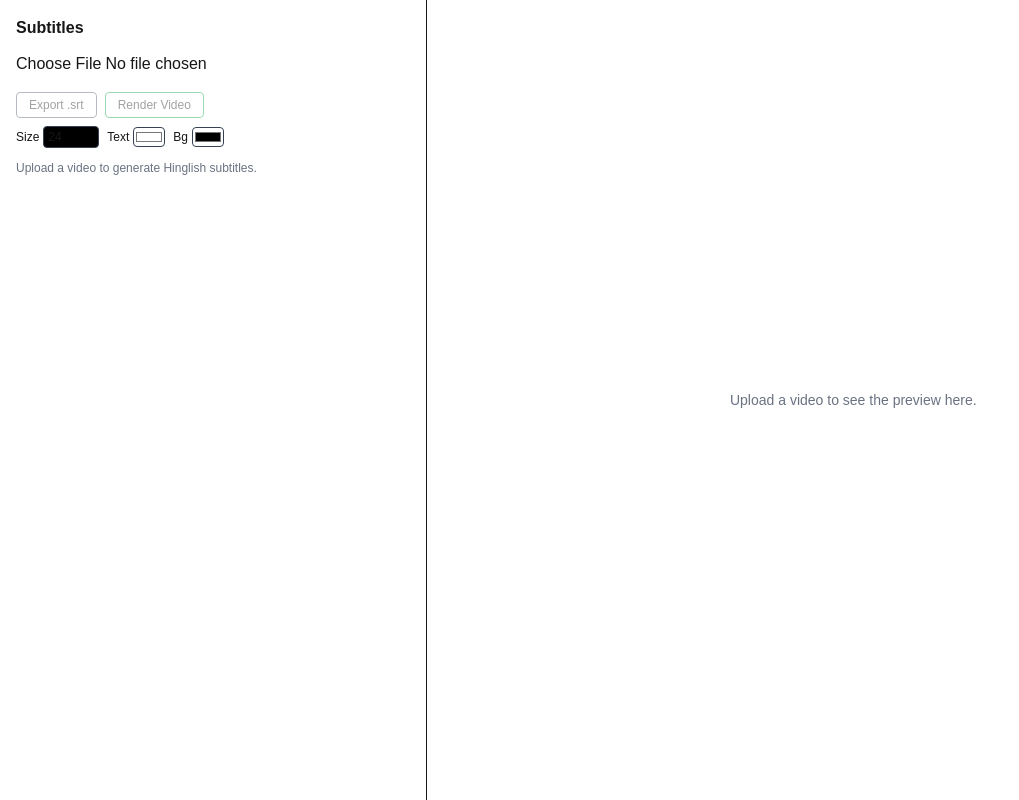
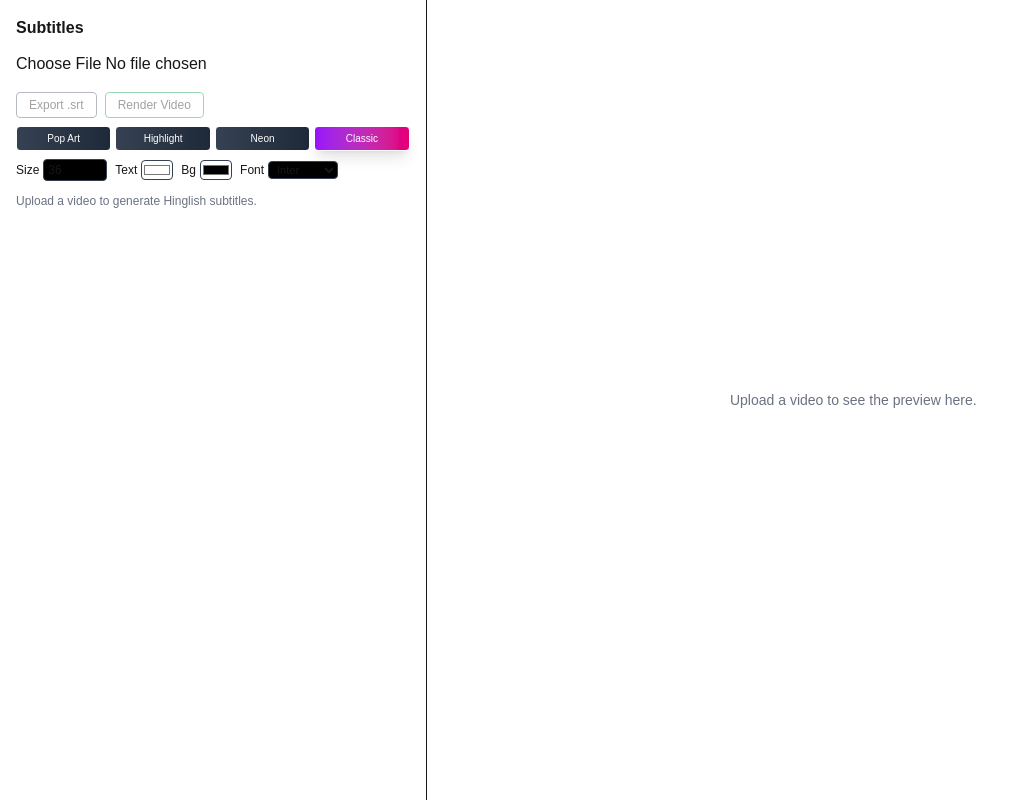
Before and after one commit to Sanketdinkarmore/CaptionCraft, a Next.js app in the folder frontend/: page / in a window 1280 px wide. Shown: the whole page, without its empty margins (0-1019 px from the left). Built offline with nearby package versions, Linux system fonts and the light colour scheme.

Commit message:
designed some prestyles and burned into video download feature

```diff
--- a/frontend/app/page.tsx
+++ b/frontend/app/page.tsx
@@ -8,8 +8,6 @@ import {
   type Segment,
   type StyledSpan,
 } from "@/lib/apiClient";
-
-
 
 // Make a Segment with content from plain text
 function makeSegmentFromText(
@@ -30,30 +28,18 @@ function segmentToText(seg: Segment): string {
   return seg.content.map((sp) => sp.text).join("");
 }
 
-// FIXED: Split content into word-level spans for styling
+// Ensure word-level spans exist for styling
 function ensureWordSpans(seg: Segment): StyledSpan[] {
   const text = segmentToText(seg);
   const words = text.split(" ");
 
   return words.map((word, i) => {
     const suffix = i < words.length - 1 ? " " : "";
-    // Find if this word already has styling (preserve existing styles)
-    const existingSpan = seg.content.find(span =>
-      span.text.trim() === word.trim()
-    );
-
-    if (existingSpan && (existingSpan as any).color) {
-      return {
-        ...existingSpan,
-        text: word + suffix
-      } as StyledSpan;
-    }
-
     return { text: word + suffix } as StyledSpan;
   });
 }
 
-// Split one long segment (rich) into multiple sentence-level segments
+// Split one long segment into sentence-level segments
 function splitSegmentBySentences(seg: Segment): Segment[] {
   const fullText = segmentToText(seg);
   const totalDuration = seg.end - seg.start || 0.001;
@@ -131,21 +117,56 @@ export default function HomePage() {
   const [error, setError] = useState<string | null>(null);
   const [videoUrl, setVideoUrl] = useState<string | null>(null);
   const [currentTime, setCurrentTime] = useState(0);
-  const [subtitleStyle, setSubtitleStyle] = useState<{
+
+  // GLOBAL subtitle style (affects ALL subtitles)
+  const [globalStyle, setGlobalStyle] = useState<{
     fontSize: number;
     color: string;
     background: string;
+    fontFamily: string;
+    preset: string;
   }>({
-    fontSize: 24,
+    fontSize: 36,
     color: "#ffffff",
     background: "rgba(0, 0, 0, 0.6)",
+    fontFamily: "Inter, system-ui, sans-serif",
+    preset: "Classic",
   });
+
+  // Preset definitions
+  const presetStyles = {
+    "Pop Art": {
+      fontSize: 64,
+      color: "#FF00FF",
+      background: "rgba(0, 0, 0, 0.8)",
+      fontFamily: "Impact, system-ui, sans-serif",
+    },
+    "Highlight": {
+      fontSize: 48,
+      color: "#FFD700",
+      background: "rgba(0, 0, 0, 0.7)",
+      fontFamily: "Montserrat, system-ui, sans-serif",
+    },
+    "Neon": {
+      fontSize: 56,
+      color: "#00FFFF",
+      background: "rgba(0, 0, 0, 0.9)",
+      fontFamily: "Roboto, system-ui, sans-serif",
+    },
+    "Classic": {
+      fontSize: 36,
+      color: "#FFFFFF",
+      background: "rgba(0, 0, 0, 0.6)",
+      fontFamily: "Inter, system-ui, sans-serif",
+    },
+  };
 
   const [selectedWord, setSelectedWord] = useState<{
     segmentIndex: number | null;
     wordIndex: number | null;
   }>({ segmentIndex: null, wordIndex: null });
 
+  // Individual word styling (overrides global)
   const [wordStyleDraft, setWordStyleDraft] = useState<{
     color: string;
     fontFamily: string;
@@ -155,20 +176,30 @@ export default function HomePage() {
     color: "#ffd54f",
     fontFamily: "Inter, system-ui, sans-serif",
     bold: true,
-    fontSize: 36,
+    fontSize: 48,
   });
 
   const videoRef = useRef<HTMLVideoElement | null>(null);
 
+  // Apply GLOBAL preset to ALL segments
+  function applyGlobalPreset(presetName: string) {
+    const preset = presetStyles[presetName as keyof typeof presetStyles];
+    if (!preset) return;
+
+    setGlobalStyle({
+      fontSize: preset.fontSize,
+      color: preset.color,
+      background: preset.background,
+      fontFamily: preset.fontFamily,
+      preset: presetName,
+    });
+  }
+
   function handleDownloadSrt() {
     if (!segments.length) return;
-
     const srt = segmentsToSrt(segments);
-    const blob = new Blob([srt], {
-      type: "text/plain;charset=utf-8",
-    });
+    const blob = new Blob([srt], { type: "text/plain;charset=utf-8" });
     const url = URL.createObjectURL(blob);
-
     const a = document.createElement("a");
     a.href = url;
     a.download = "subtitles.srt";
@@ -183,16 +214,8 @@ export default function HomePage() {
       if (!prev.length) return prev;
       const current = prev[index];
       const mid = (current.start + current.end) / 2;
-
-      const firstHalf: Segment = {
-        ...current,
-        end: mid,
-      };
-      const secondHalf: Segment = {
-        ...current,
-        start: mid,
-      };
-
+      const firstHalf: Segment = { ...current, end: mid };
+      const secondHalf: Segment = { ...current, start: mid };
       const copy = [...prev];
       copy.splice(index, 1, firstHalf, secondHalf);
       return copy;
@@ -208,20 +231,14 @@ export default function HomePage() {
     });
   }
 
-  // FIXED: applyWordStyle now ensures word-level spans exist, then styles the right one
-  function applyWordStyle(
-    segmentIndex: number,
-    wordIndex: number
-  ) {
+  function applyWordStyle(segmentIndex: number, wordIndex: number) {
     setSegments((prev) => {
       const copy = [...prev];
       const seg = copy[segmentIndex];
       if (!seg) return prev;
 
-      // Ensure we have word-level spans
       const wordSpans = ensureWordSpans(seg);
 
-      // Apply style to the selected word index
       if (wordSpans[wordIndex]) {
         wordSpans[wordIndex] = {
           ...wordSpans[wordIndex],
@@ -237,15 +254,12 @@ export default function HomePage() {
     });
   }
 
-  async function handleFileChange(
-    e: React.ChangeEvent<HTMLInputElement>
-  ) {
+  async function handleFileChange(e: React.ChangeEvent<HTMLInputElement>) {
     const file = e.target.files?.[0];
     if (!file) return;
 
     const url = URL.createObjectURL(file);
     setVideoUrl(url);
-
     setLoading(true);
     setError(null);
     setSegments([]);
@@ -253,11 +267,9 @@ export default function HomePage() {
 
     try {
       const data = await uploadAndTranscribe(file);
-
       const withContent: Segment[] = data.segments.map((raw) =>
         makeSegmentFromText(raw.start, raw.end, raw.text)
       );
-
       const processed: Segment[] = withContent.flatMap((seg) =>
         splitSegmentBySentences(seg)
       );
@@ -302,13 +314,24 @@ export default function HomePage() {
     (s) => currentTime >= s.start && currentTime < s.end
   );
 
+  // FIXED: Send globalStyle to backend
   async function handleRenderVideo() {
     if (!videoUrl || !segments.length) return;
-    console.log("segments to backend:", JSON.stringify(segments, null, 2));
+
+    console.log("sending to backend:", JSON.stringify({
+      segments,
+      globalStyle,
+      videoUrl
+    }, null, 2));
+
     setRendering(true);
     setError(null);
     try {
-      const { file_name } = await renderVideo(segments, videoUrl);
+      const { file_name } = await renderVideo({
+        segments,
+        globalStyle,
+        videoUrl: videoUrl!,
+      });
       await downloadRenderedVideo(file_name);
     } catch (err: any) {
       console.error(err);
@@ -363,6 +386,7 @@ export default function HomePage() {
 
   return (
     <main className="min-h-screen flex">
+      {/* Left panel - subtitles */}
       <section className="w-1/3 border-r p-4 overflow-y-auto">
         <h1 className="font-semibold mb-3">Subtitles</h1>
 
@@ -373,6 +397,7 @@ export default function HomePage() {
           className="mb-4"
         />
 
+        {/* GLOBAL CONTROLS: Presets + Size/Text/Bg */}
         <div className="mb-3 space-y-2">
           <div className="flex gap-2">
             <button
@@ -391,21 +416,40 @@ export default function HomePage() {
             </button>
           </div>
 
+          {/* NEW: Preset Style Buttons */}
+          <div className="flex flex-wrap gap-1">
+            {Object.entries(presetStyles).map(([name]) => (
+              <button
+                key={name}
+                type="button"
+                onClick={() => applyGlobalPreset(name)}
+                className={`px-2 py-1 text-[10px] rounded border text-white flex-1 min-w-[60px] ${
+                  globalStyle.preset === name
+                    ? "bg-gradient-to-r from-purple-600 to-pink-600 shadow-lg"
+                    : "bg-gradient-to-r from-gray-700 to-gray-800 hover:from-gray-600 hover:to-gray-700"
+                }`}
+              >
+                {name}
+              </button>
+            ))}
+          </div>
+
+          {/* Size/Text/Bg Controls (now using globalStyle) */}
           <div className="flex flex-wrap items-center gap-2 text-xs">
             <label className="flex items-center gap-1">
               Size
               <input
                 type="number"
                 min={12}
-                max={64}
-                value={subtitleStyle.fontSize}
+                max={128}
+                value={globalStyle.fontSize}
                 onChange={(e) =>
-                  setSubtitleStyle((prev) => ({
+                  setGlobalStyle((prev) => ({
                     ...prev,
-                    fontSize: Number(e.target.value || 24),
+                    fontSize: Number(e.target.value || 36),
                   }))
                 }
-                className="w-14 bg-black border border-gray-700 rounded px-1 py-[2px]"
+                className="w-16 bg-black border border-gray-700 rounded px-1 py-[2px]"
               />
             </label>
 
@@ -413,9 +457,9 @@ export default function HomePage() {
               Text
               <input
                 type="color"
-                value={subtitleStyle.color}
+                value={globalStyle.color}
                 onChange={(e) =>
-                  setSubtitleStyle((prev) => ({
+                  setGlobalStyle((prev) => ({
                     ...prev,
                     color: e.target.value,
                   }))
@@ -428,15 +472,34 @@ export default function HomePage() {
               Bg
               <input
                 type="color"
-                value={"#000000"}
-                onChange={() =>
-                  setSubtitleStyle((prev) => ({
+                value={globalStyle.background.replace("rgba(0,0,0,", "").replace("0.6)", "0.6").slice(0,7)}
+                onChange={(e) =>
+                  setGlobalStyle((prev) => ({
                     ...prev,
-                    background: "rgba(0,0,0,0.6)",
+                    background: `rgba(0,0,0,0.6)`,
                   }))
                 }
                 className="w-8 h-5 p-0 border border-gray-700 rounded"
               />
+            </label>
+
+            <label className="flex items-center gap-1">
+              Font
+              <select
+                value={globalStyle.fontFamily}
+                onChange={(e) =>
+                  setGlobalStyle((prev) => ({
+                    ...prev,
+                    fontFamily: e.target.value,
+                  }))
+                }
+                className="bg-black border border-gray-700 rounded px-1 py-[1px] text-[11px]"
+              >
+                <option value="Inter, system-ui, sans-serif">Inter</option>
+                <option value="Impact, system-ui, sans-serif">Impact</option>
+                <option value="Roboto, system-ui, sans-serif">Roboto</option>
+                <option value="Poppins, system-ui, sans-serif">Poppins</option>
+              </select>
             </label>
           </div>
         </div>
@@ -453,9 +516,7 @@ export default function HomePage() {
 
             const plainText = segmentToText(s);
             const words = plainText.split(" ");
-
-            const isSegmentSelected =
-              selectedWord.segmentIndex === idx;
+            const isSegmentSelected = selectedWord.segmentIndex === idx;
 
             return (
               <div
@@ -499,7 +560,6 @@ export default function HomePage() {
                   />
                 </div>
 
-                {/* Word buttons from plainText.split(" ") - keeps individual word selection */}
                 <div className="flex flex-wrap gap-1 text-[11px] mt-1">
                   {words.map((w, wIdx) => {
                     const isSelected =
@@ -530,11 +590,10 @@ export default function HomePage() {
                   })}
                 </div>
 
-                {isSegmentSelected &&
-                  selectedWord.wordIndex !== null && (
+                {isSegmentSelected && selectedWord.wordIndex !== null && (
                   <div className="mt-2 space-y-1 text-[11px]">
                     <div className="flex items-center gap-2">
-                        <span className="text-gray-400">Word style:</span>
+                      <span className="text-gray-400">Word:</span>
                       <input
                         type="color"
                         value={wordStyleDraft.color}
@@ -663,8 +722,9 @@ export default function HomePage() {
                 {...makePositionHandlers(segments.indexOf(activeSegment))}
                 className="pointer-events-auto absolute px-4 py-2 rounded max-w-[90%] text-center cursor-move"
                 style={{
-                  fontSize: `${subtitleStyle.fontSize}px`,
-                  background: subtitleStyle.background,
+                  fontSize: `${globalStyle.fontSize}px`,
+                  background: globalStyle.background,
+                  fontFamily: globalStyle.fontFamily,
                   left: `${(activeSegment.position?.x ?? 0.5) * 100}%`,
                   top: `${(activeSegment.position?.y ?? 0.8) * 100}%`,
                   transform: "translate(-50%, -50%)",
@@ -674,11 +734,12 @@ export default function HomePage() {
                   <span
                     key={i}
                     style={{
-                      color: span.color ?? subtitleStyle.color,
+                      color: span.color ?? globalStyle.color,
                       fontWeight: span.fontWeight ?? "normal",
-                      textDecoration: span.underline ? "underline" : "none",
-                      fontFamily: (span as any).fontFamily ?? "Inter, system-ui, sans-serif",
-                      fontSize: span.fontSize ?? subtitleStyle.fontSize,
+                      fontFamily:
+                        (span as any).fontFamily ?? globalStyle.fontFamily,
+                      fontSize:
+                        (span as any).fontSize ?? globalStyle.fontSize,
                     }}
                   >
                     {span.text}
```
Also changed, not shown: 1 other file (tests, documents, lock files or other folders). Lines whose indentation alone changed are shown as unchanged.
